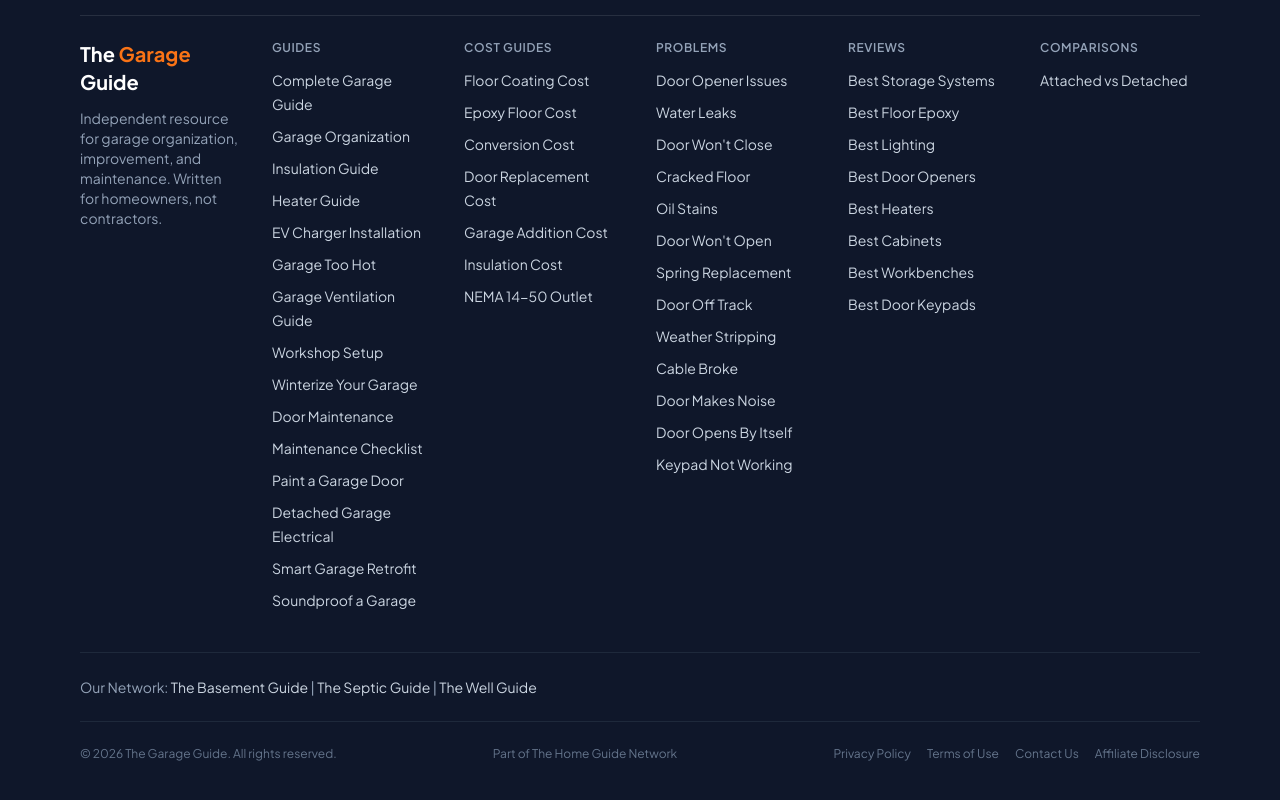
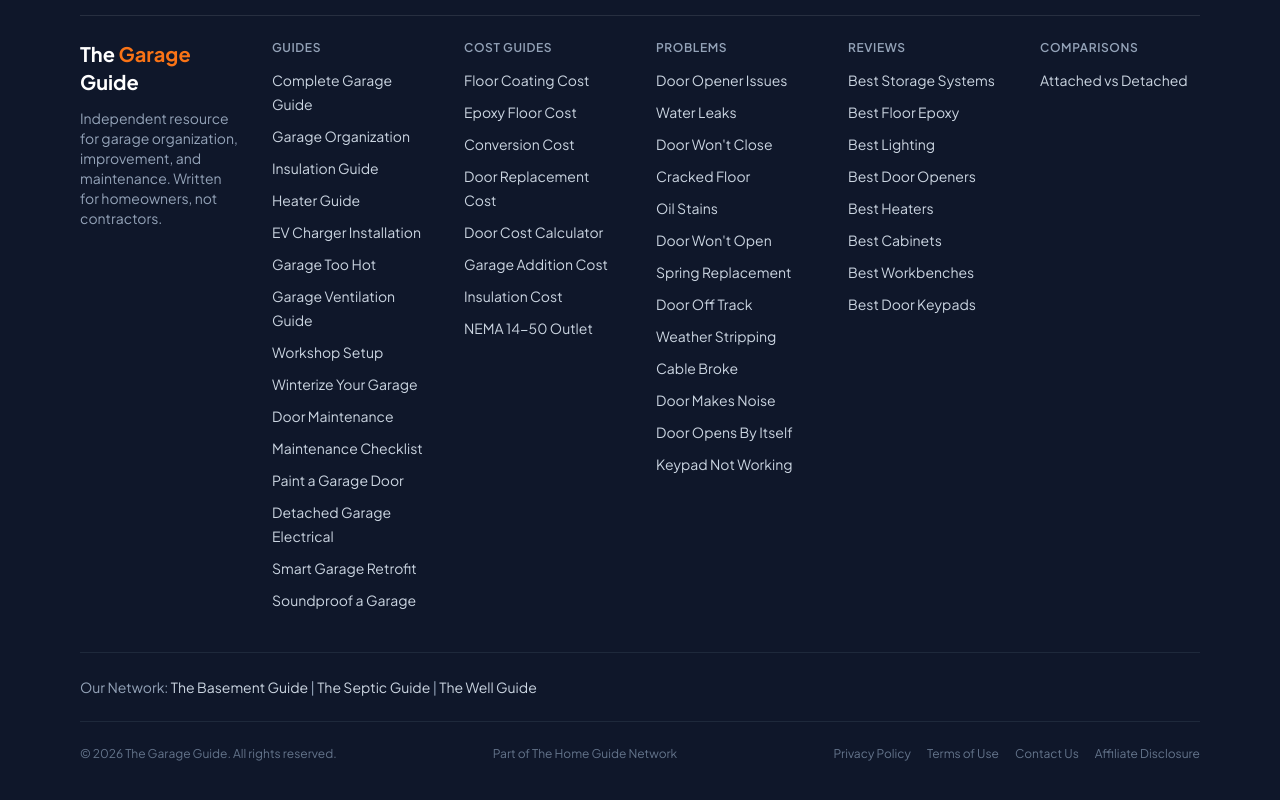
Before and after one commit to thebasementguide2026/thegarage.guide-, a Next.js app: page /reviews/best-garage-door-openers in a window 1280 px wide. Shown: the part 10344-11144 px from the top of the page. Built offline with nearby package versions, Linux system fonts and the light colour scheme.

Commit message:
Add Door Cost Calculator to footer COST GUIDES section

```diff
--- a/components/Footer.tsx
+++ b/components/Footer.tsx
@@ -28,6 +28,7 @@ const footerSections = [
       { label: 'Epoxy Floor Cost', href: '/cost-guides/epoxy-garage-floor-cost' },
       { label: 'Conversion Cost', href: '/cost-guides/garage-conversion-cost' },
       { label: 'Door Replacement Cost', href: '/cost-guides/garage-door-replacement-cost' },
+      { label: 'Door Cost Calculator', href: '/cost-guides/garage-door-replacement-cost-calculator' },
       { label: 'Garage Addition Cost', href: '/cost-guides/garage-addition-cost' },
       { label: 'Insulation Cost', href: '/cost-guides/garage-insulation-cost' },
       { label: 'NEMA 14-50 Outlet', href: '/cost-guides/nema-14-50-outlet-installation-cost' },
```
